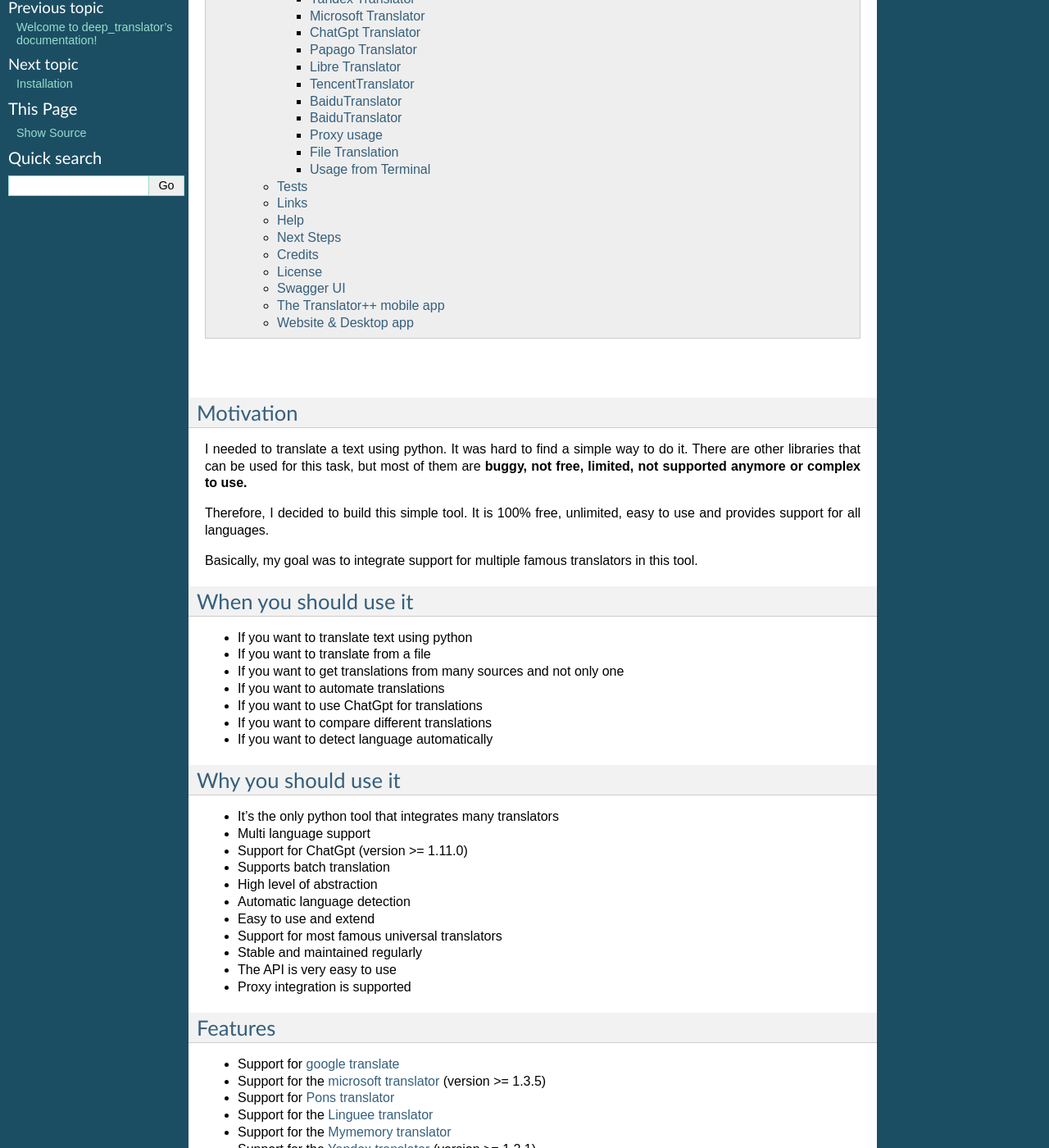
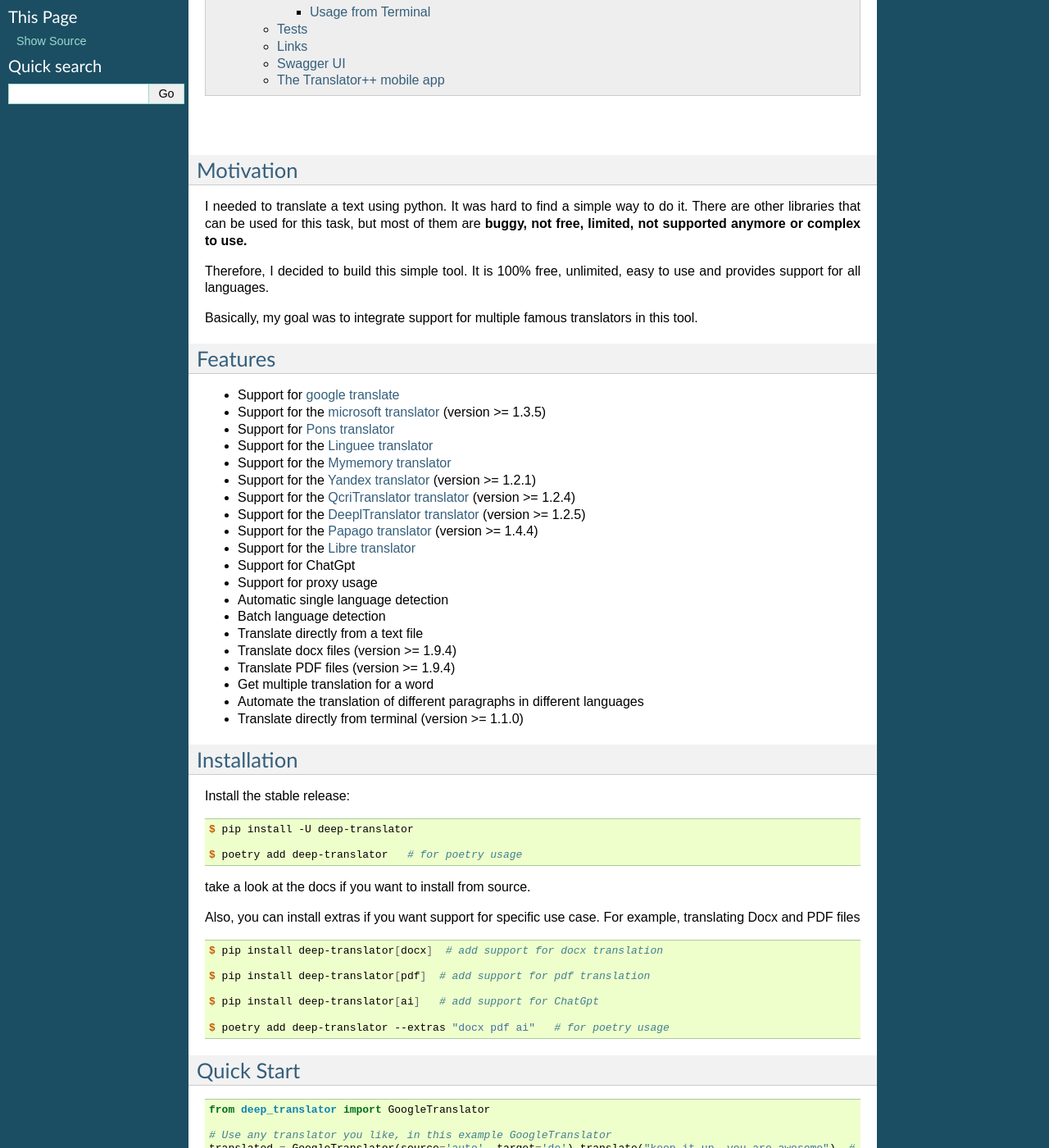
Before and after one commit to LinhVN0987/deep-translate-py, a Sphinx documentation site: the page built from docs/README.rst, in a window 1280 px wide and 1400 px high, scrolled down 989 px. Shown: the whole window at 82% size. Built offline with Sphinx 7.4.7, drawn with Linux system fonts in a browser that asks for light colours; some of the changed text lies outside the part shown.

Commit message:
Cleanup README by removing unnecessary sections
Removed sections on images, usage, benefits, help, next steps, credits, license, and website propositions.

```diff
--- a/docs/README.rst
+++ b/docs/README.rst
@@ -1,14 +1,6 @@
 ##################
 deep-translator
 ##################
-
-.. image:: ../assets/icon.jpg
-    :width: 100
-    :align: center
-    :alt: deep-translator-icon
-
-|
-
 
 .. image:: https://img.shields.io/pypi/v/deep-translator.svg
         :target: https://pypi.python.org/pypi/deep-translator
@@ -72,34 +64,6 @@
 
 Basically, my goal was to integrate support for multiple famous translators
 in this tool.
-
-======================
-When you should use it
-======================
-
-- If you want to translate text using python
-- If you want to translate from a file
-- If you want to get translations from many sources and not only one
-- If you want to automate translations
-- If you want to use ChatGpt for translations
-- If you want to compare different translations
-- If you want to detect language automatically
-
-======================
-Why you should use it
-======================
-
-- It's the only python tool that integrates many translators
-- Multi language support
-- Support for ChatGpt (version >= 1.11.0)
-- Supports batch translation
-- High level of abstraction
-- Automatic language detection
-- Easy to use and extend
-- Support for most famous universal translators
-- Stable and maintained regularly
-- The API is very easy to use
-- Proxy integration is supported
 
 ========
 Features
@@ -851,46 +815,6 @@
 Check this article on medium to know why you should use the deep-translator package and how to translate text using python.
 https://medium.com/@nidhalbacc/how-to-translate-text-with-python-9d203139dcf5
 
-======
-Help
-======
-
-If you are facing any problems, please feel free to open an issue.
-Additionally, you can make contact with the author for further information/questions.
-
-Do you like deep-translator?
-You can always help the development of this project by:
-
-- Following on github and/or twitter
-- Promote the project (ex: by giving it a star on github)
-- Watch the github repo for new releases
-- Tweet about the package
-- Help others with issues on github
-- Create issues and pull requests
-- Sponsor the project
-
-===========
-Next Steps
-===========
-
-Take a look in the examples folder for more :)
-Contributions are always welcome.
-Read the Contribution guidelines `Here <https://deep-translator.readthedocs.io/en/latest/contributing.html#get-started>`_
-
-==========
-Credits
-==========
-
-Many thanks to @KirillSklyarenko for his work on integrating the microsoft translator
-
-==========
-License
-==========
-
-MIT license
-
-Copyright (c) 2020-present, Nidhal Baccouri
-
 ===========
 Swagger UI
 ===========
@@ -950,10 +874,3 @@
     :width: 100%
     :height: 300
     :alt: screenshot3
-
-===========================
-Website & Desktop app
-===========================
-
-Currently, there are propositions for a website and/or desktop app based on deep-translator.
-You can follow the issue here: https://github.com/nidhaloff/deep-translator/issues/144
```
